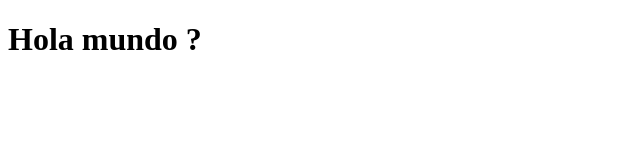
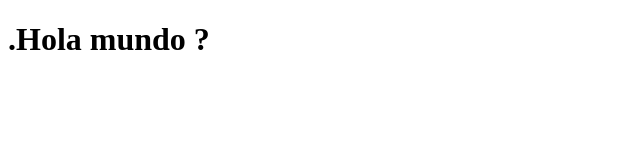
Before and after one commit to GitHopes/senay.github.io, a plain HTML site: page index.html in a window 1280 px wide. Shown: the whole page, without its empty margins (0-640 px from the left). Drawn offline with Linux system fonts and the light colour scheme.

Commit message:
Update index.html

```diff
--- a/index.html
+++ b/index.html
@@ -6,6 +6,6 @@
     <title>Document</title>
 </head>
 <body>
-    <h1>Hola mundo ?</h1>
+    <h1>.Hola mundo ?</h1>
 </body>
 </html>
```
